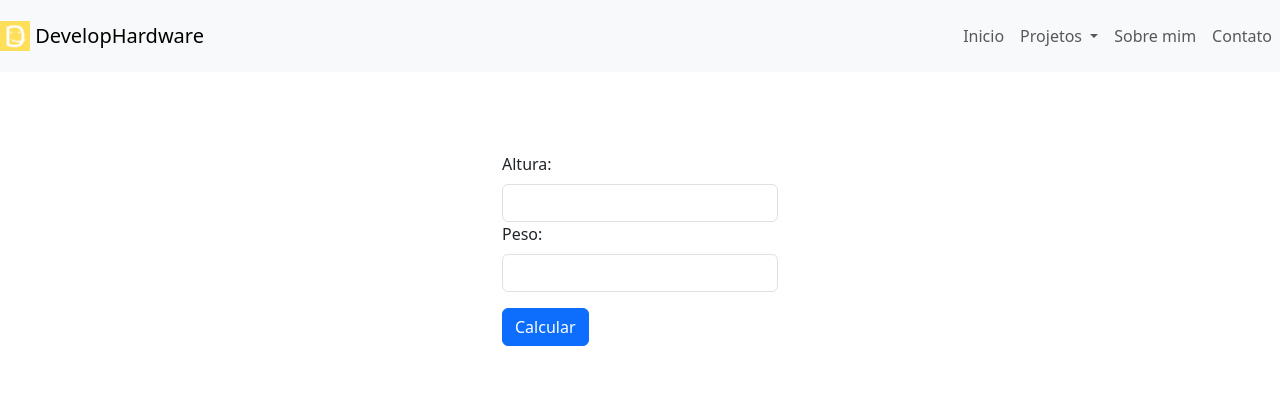
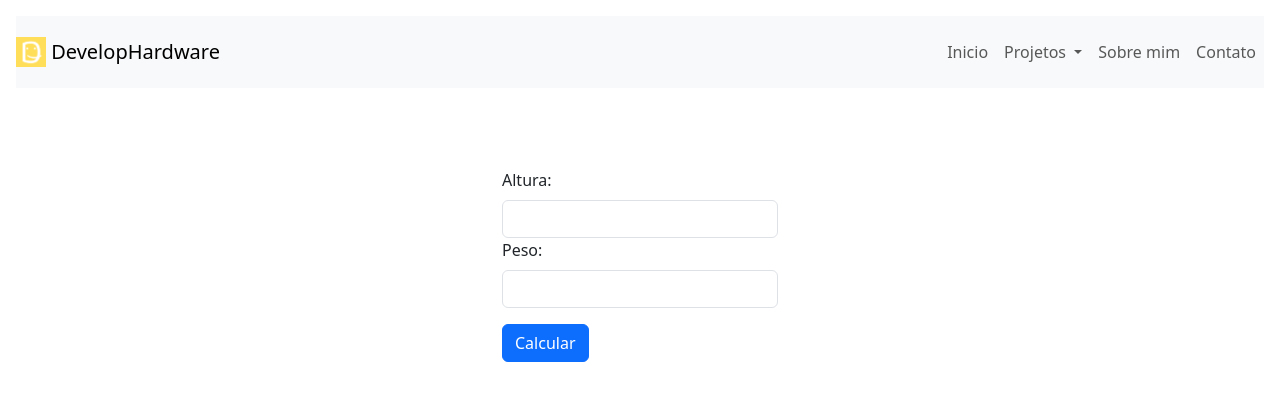
Before and after one commit to develophardware/projetos, a PHP site: page /Calculo-IMC/index.php in a window 1280 px wide. Shown: the top 401 px of the page. Run offline with PHP 8.4, Linux system fonts and the light colour scheme.

Commit message:
Atualizando Menu

```diff
--- a/pages/header.php
+++ b/pages/header.php
@@ -11,7 +11,7 @@
 </head>
 
 <body>
-    <header>
+    <header style="margin: 1em;">
         <nav class="navbar navbar-light bg-light">
             <a class="navbar-brand" href="#">
                 <img src="../img/logo.png" width="30" height="30" class="d-inline-block align-top" alt=""> DevelopHardware
```
